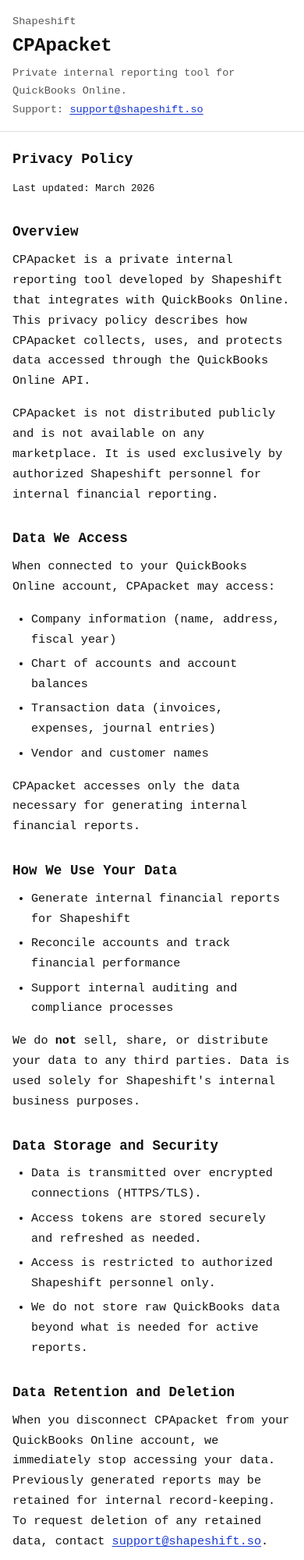
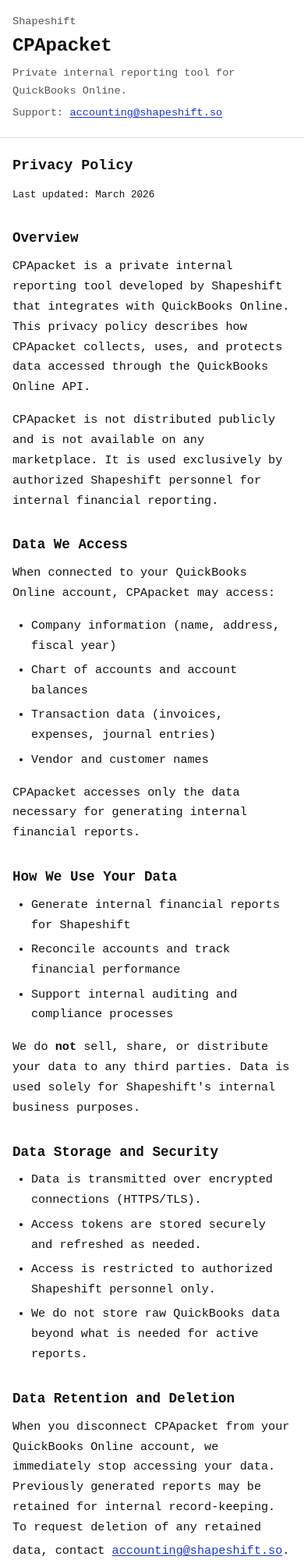
Before and after one commit to irakojf/shapeshift-website, a plain HTML site: page src/cpapacket/privacy/index.html in a window 390 px wide. Shown: the top 2000 px of the page at 78% size. Drawn offline with Linux system fonts and the light colour scheme; a web font is replaced by a local one.

Commit message:
chore: cleanup cpapacket support email, duplicate font, gitignore
- Replace support@shapeshift.so with accounting@shapeshift.so across
  4 cpapacket pages (connect, disconnect, privacy, terms) and PLAN.md
- Remove duplicate @import font load from compliance.css (HTML <link>
  tags already handle it)
- Add lighthouse-*.json to .gitignore

```diff
--- a/src/cpapacket/compliance.css
+++ b/src/cpapacket/compliance.css
@@ -1,5 +1,3 @@
-@import url('https://fonts.googleapis.com/css2?family=Ubuntu+Sans+Mono:wght@400;600;700&display=swap');
-
 *,
 *::before,
 *::after {
@@ -259,6 +257,13 @@ code {
     justify-content: center;
   }
 
+  /* Ensure inline mailto links meet 24px min touch target */
+  a[href^="mailto:"] {
+    display: inline-block;
+    padding: 0.25rem 0;
+    min-height: 24px;
+  }
+
   table {
     font-size: 0.85rem;
   }
--- a/src/cpapacket/privacy/index.html
+++ b/src/cpapacket/privacy/index.html
@@ -18,7 +18,7 @@
       <p>Shapeshift</p>
       <h1>CPApacket</h1>
       <p>Private internal reporting tool for QuickBooks Online.</p>
-      <p>Support: <a href="mailto:support@shapeshift.so">support@shapeshift.so</a></p>
+      <p>Support: <a href="mailto:accounting@shapeshift.so">accounting@shapeshift.so</a></p>
     </header>
 
     <main class="compliance-main">
@@ -83,7 +83,7 @@
           immediately stop accessing your data. Previously generated reports may be
           retained for internal record-keeping. To request deletion of any retained
           data, contact
-          <a href="mailto:support@shapeshift.so">support@shapeshift.so</a>.
+          <a href="mailto:accounting@shapeshift.so">accounting@shapeshift.so</a>.
         </p>
       </section>
 
@@ -109,7 +109,7 @@
         <h3>Contact</h3>
         <p>
           For privacy-related questions or requests, contact us at
-          <a href="mailto:support@shapeshift.so">support@shapeshift.so</a>.
+          <a href="mailto:accounting@shapeshift.so">accounting@shapeshift.so</a>.
         </p>
       </section>
     </main>
@@ -121,7 +121,7 @@
         <a href="../connect/">Connect</a> &middot;
         <a href="../disconnect/">Disconnect</a>
       </nav>
-      <p>Support: <a href="mailto:support@shapeshift.so">support@shapeshift.so</a></p>
+      <p>Support: <a href="mailto:accounting@shapeshift.so">accounting@shapeshift.so</a></p>
     </footer>
   </div>
 </body>
```
Also changed, not shown: PLAN.md (+4 -4 lines), src/cpapacket/connect/index.html (+3 -3 lines), src/cpapacket/disconnect/index.html (+3 -3 lines), src/cpapacket/terms/index.html (+3 -3 lines), 2 other files.
